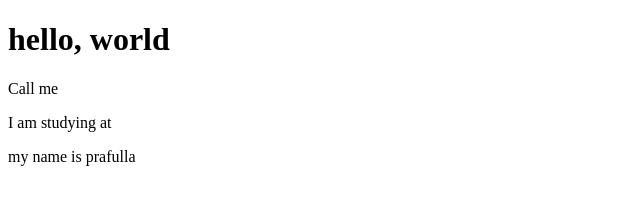
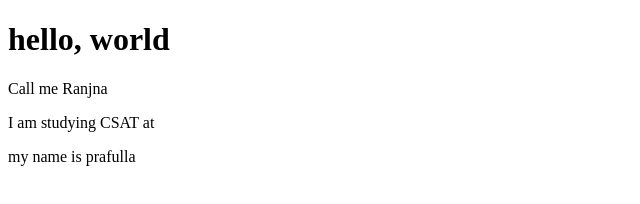
Before and after one commit to Imprafful/Prafulla, a plain HTML site: page index.html in a window 1280 px wide. Shown: the full height of the page, 0-640 px from the left. Drawn offline with Linux system fonts and the light colour scheme.

Commit message:
Update index.html

```diff
--- a/index.html
+++ b/index.html
@@ -5,8 +5,8 @@
   </head>
   <body>
     <h1>hello, world</h1>
-    <p>Call me <name></p>
-    <p>I am studying <course> at <college></p>
+    <p>Call me Ranjna</p>
+    <p>I am studying CSAT at <college></p>
     <p>my name is prafulla</p>
   </body>
 </html>
```
